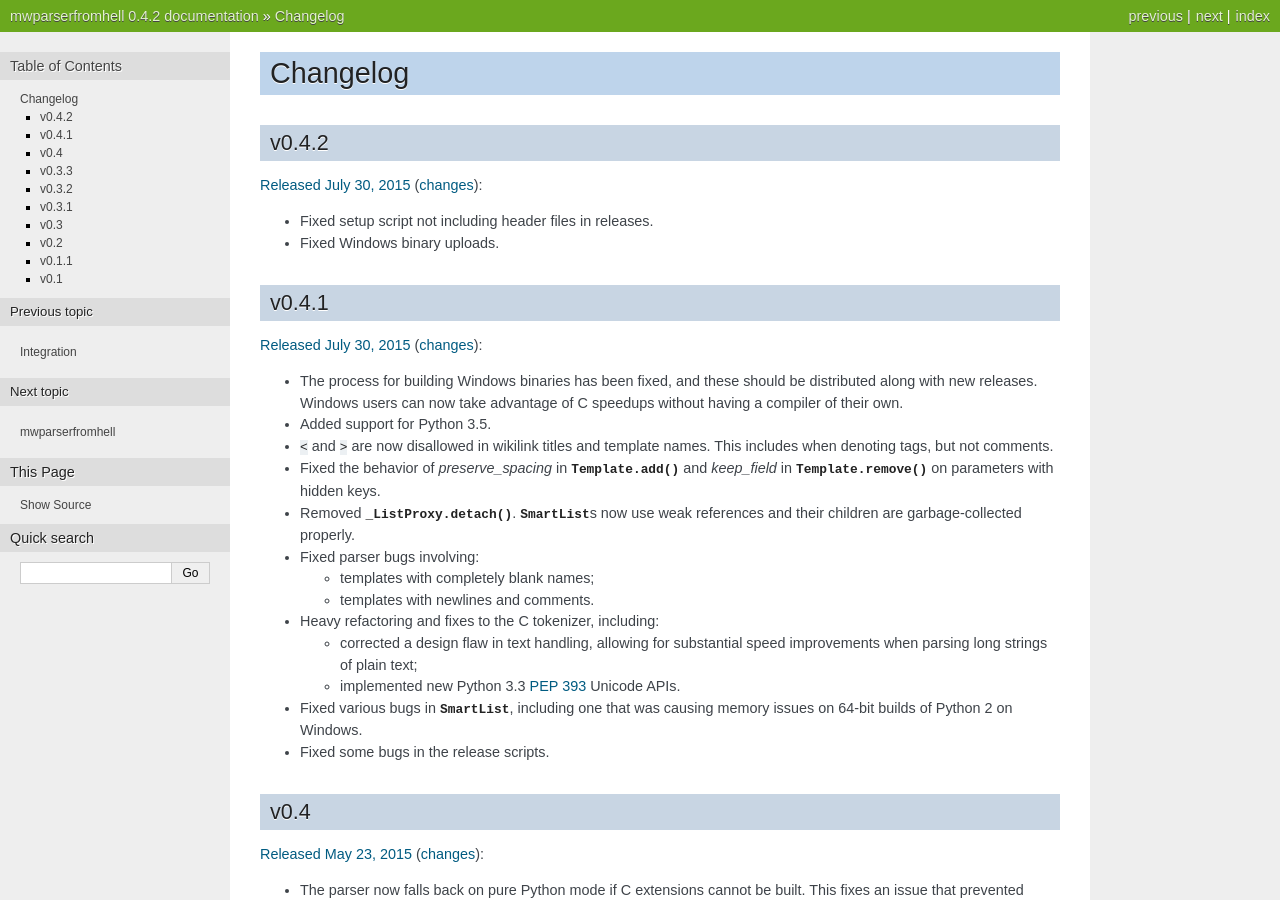
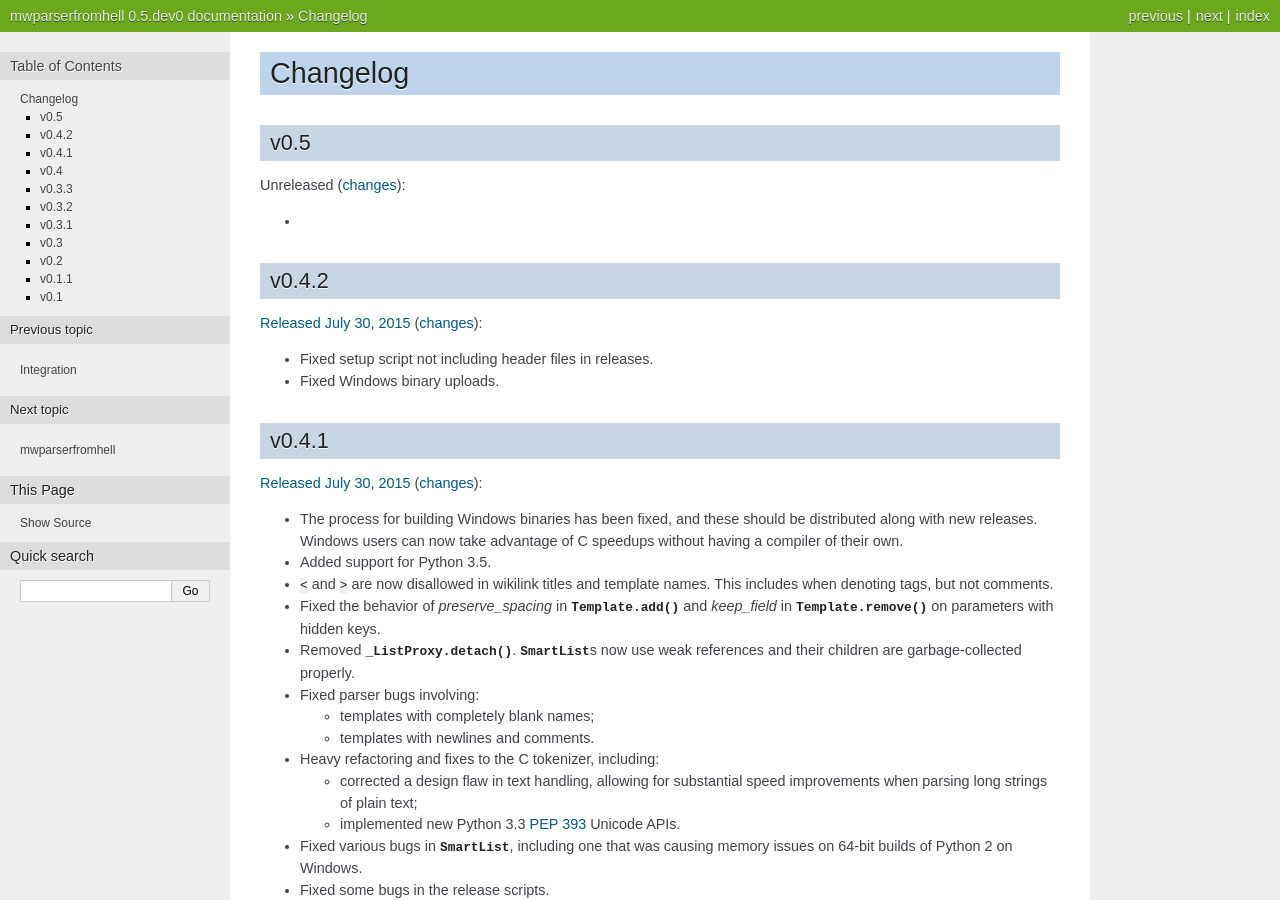
Before and after one commit to earwig/mwparserfromhell, a Sphinx documentation site: the page built from docs/changelog.rst, in a window 1280 px wide and 900 px high. Built offline with Sphinx 7.4.7, drawn with Linux system fonts in a browser that asks for light colours; some of the changed text lies outside the part shown.

Commit message:
Version bump for 0.5. Nicer commit message for release merges.

```diff
--- a/docs/changelog.rst
+++ b/docs/changelog.rst
@@ -1,5 +1,13 @@
 Changelog
 =========
+
+v0.5
+----
+
+Unreleased
+(`changes <https://github.com/earwig/mwparserfromhell/compare/v0.4.2...develop>`__):
+
+-
 
 v0.4.2
 ------
--- a/mwparserfromhell/__init__.py
+++ b/mwparserfromhell/__init__.py
@@ -29,7 +29,7 @@
 __author__ = "Ben Kurtovic"
 __copyright__ = "Copyright (C) 2012, 2013, 2014, 2015 Ben Kurtovic"
 __license__ = "MIT License"
-__version__ = "0.4.2"
+__version__ = "0.5.dev0"
 __email__ = "ben.kurtovic@gmail.com"
 
 from . import (compat, definitions, nodes, parser, smart_list, string_mixin,
```
Also changed, not shown: 2 other files.
